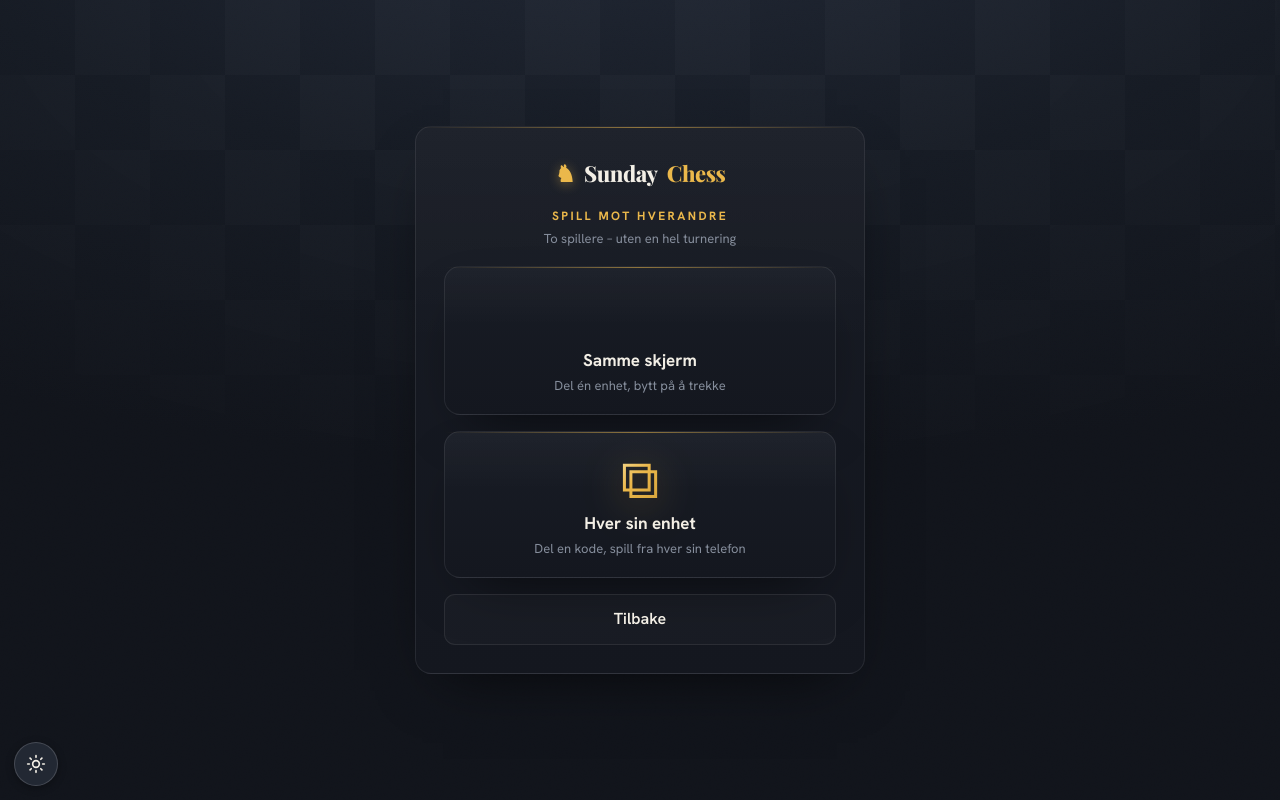
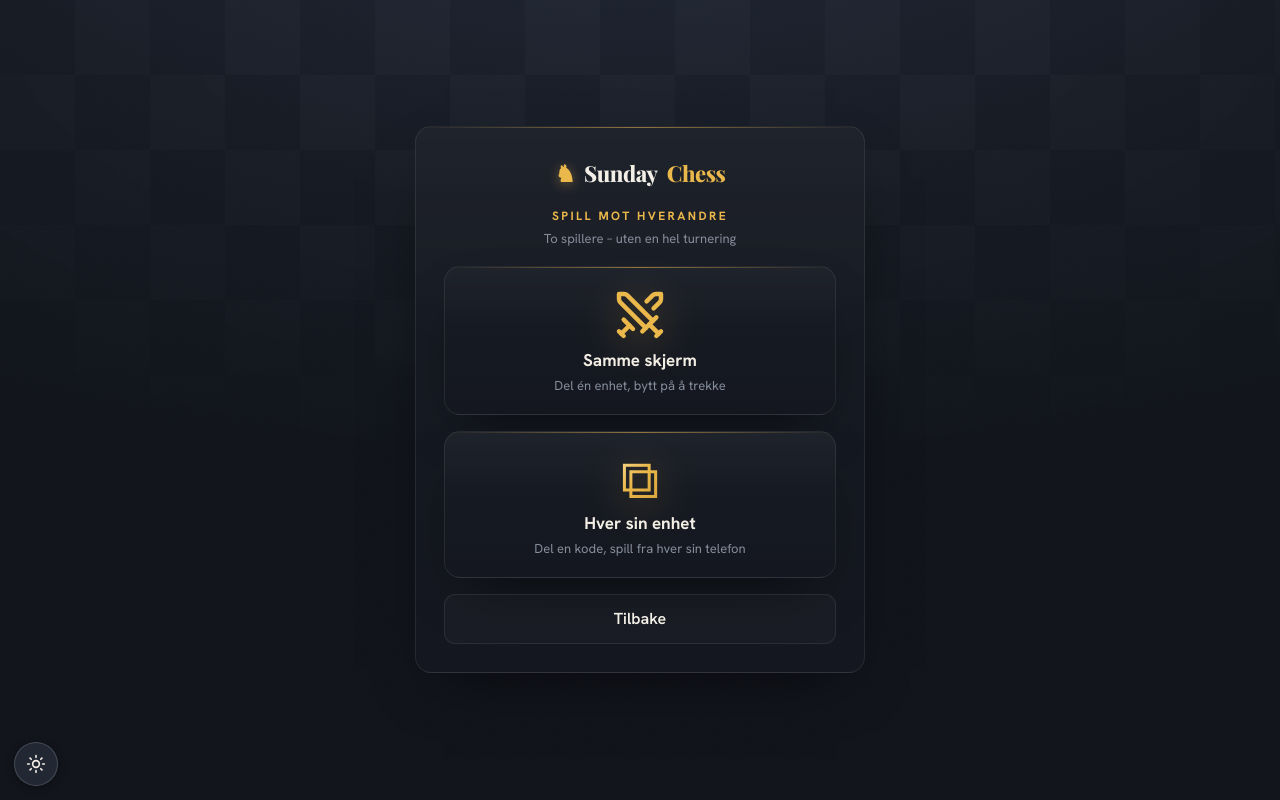
Before and after one commit to richardfossland/sundaychess, a Next.js app: page /versus in a window 1280 px wide. Built offline with nearby package versions, Linux system fonts and the light colour scheme.

Commit message:
F0c: ikon i inngangskort, finpuss
Co-Authored-By: Claude Sonnet <noreply@anthropic.com>

```diff
--- a/app/globals.css
+++ b/app/globals.css
@@ -2065,3 +2065,8 @@ a:focus-visible,
 :root[data-theme="light"] .icon-title {
   color: var(--gold-ink);
 }
+/* the gradient-text glyph trick doesn't paint an SVG: colour the stroke instead */
+.entrance-glyph svg.icon {
+  color: var(--gold-ink);
+  display: block;
+}
```
Also changed, not shown: 1 other file (tests, documents, lock files or other folders).
